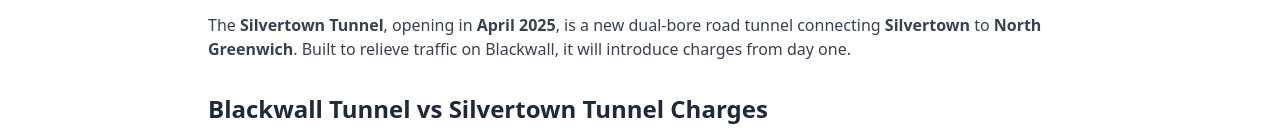
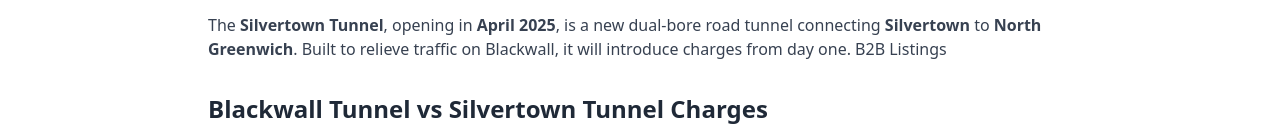
Before and after one commit to minicabs/Silvertown-Blackwall-Tunnel-Charges, a plain HTML site: page index.html in a window 1280 px wide. Shown: the part 483-611 px from the top of the page. Drawn offline with nearby package versions, Linux system fonts and the light colour scheme.

Commit message:
Update index.html

```diff
--- a/index.html
+++ b/index.html
@@ -45,6 +45,7 @@
       </p>
       <p class="text-gray-700">
         The <strong>Silvertown Tunnel</strong>, opening in <strong>April 2025</strong>, is a new dual-bore road tunnel connecting <strong>Silvertown</strong> to <strong>North Greenwich</strong>. Built to relieve traffic on Blackwall, it will introduce charges from day one.
+        <a href='https://www.b2blistings.org/'>B2B Listings</a>
       </p>
     </div>
 
```
